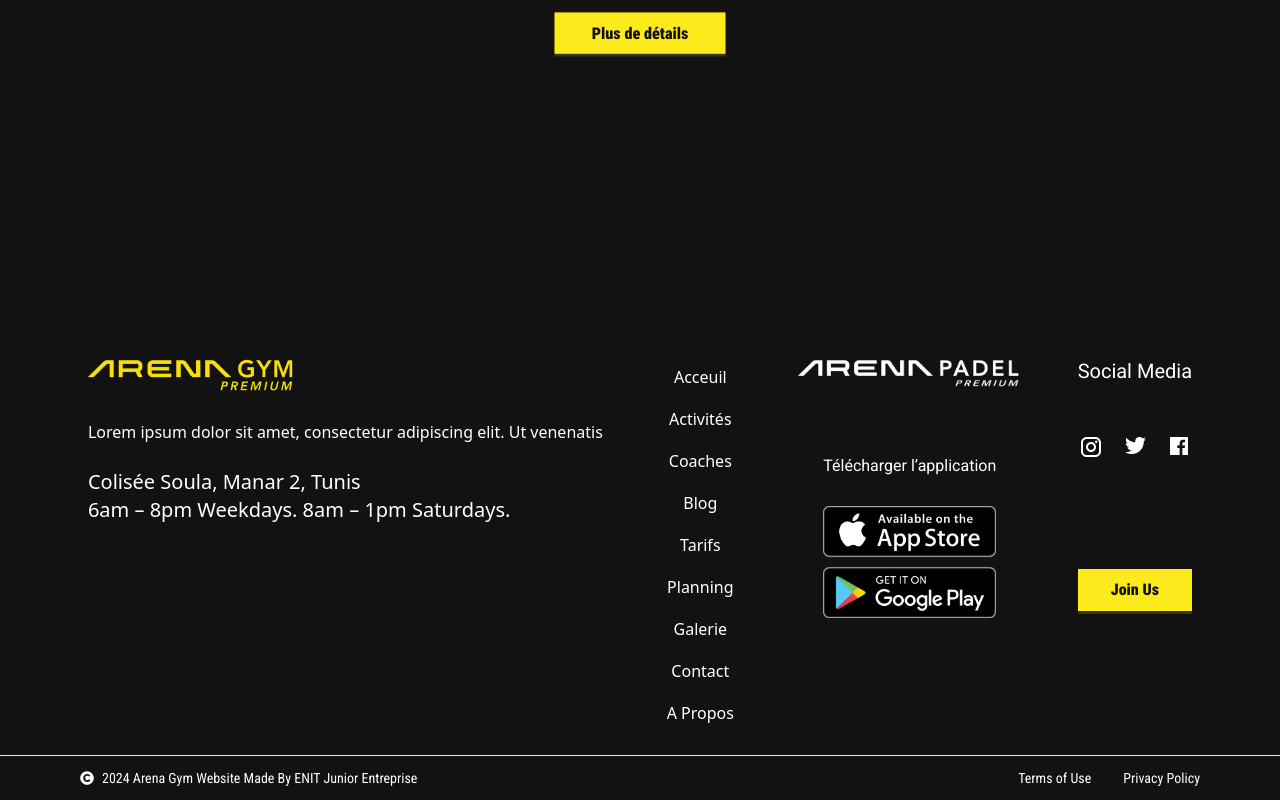
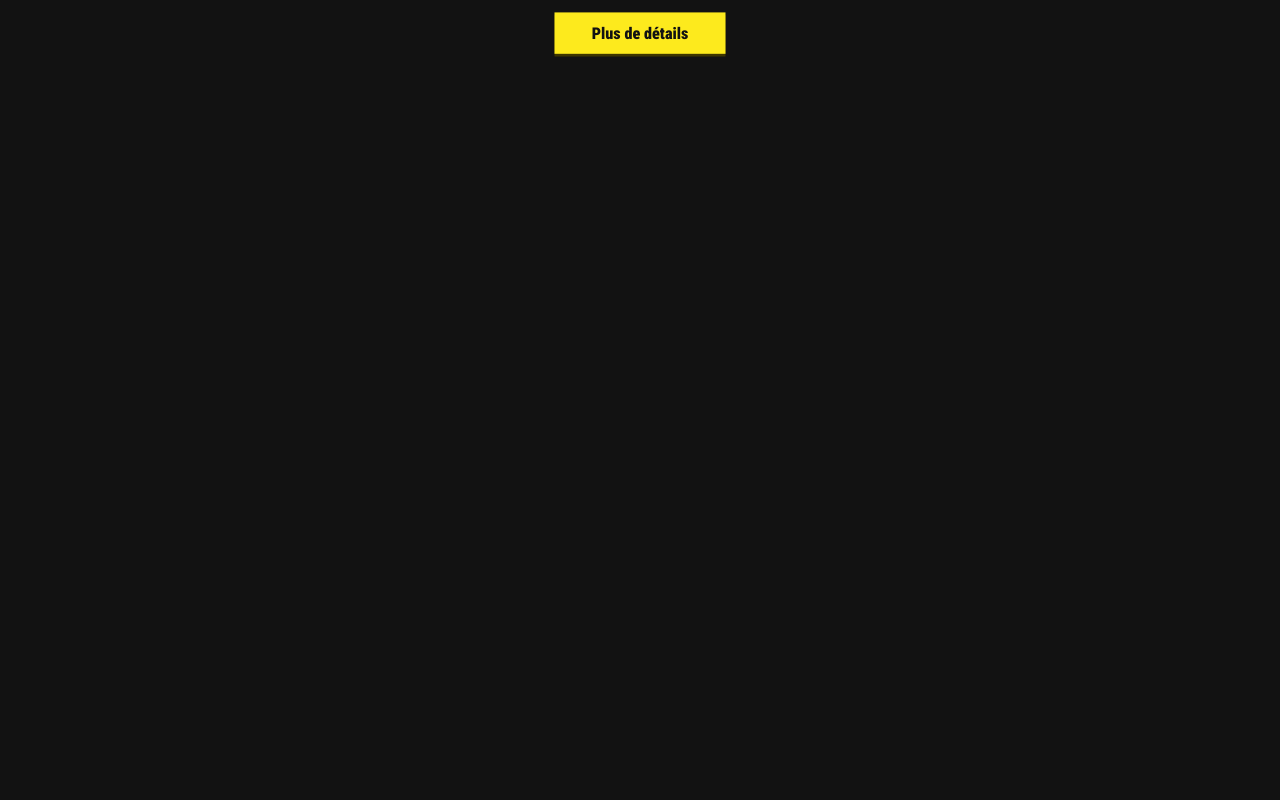
Before and after one commit to medazizktata/Arena-gym-website, a React (Vite) app in the folder Arena-gym-website/: page /tarifs in a window 1280 px wide. Shown: the part 2546-3346 px from the top of the page. After the commit the page ends 2903 px from the top, so only its background shows below. Built offline with nearby package versions, Linux system fonts and the light colour scheme.

Commit message:
Redundant inscription route

```diff
--- a/Arena-gym-website/src/App.jsx
+++ b/Arena-gym-website/src/App.jsx
@@ -88,16 +88,11 @@ function App() {
               element={<About />}
               errorElement={<ErrorPage />}
             />
-            <Route
-              path="/inscription"
-              element={<Inscription />}
-              errorElement={<ErrorPage />}
-            />
           </Routes>
         </div>
         <div className="mt-60 w-full bottom-0 mx-auto">
-          <Footer />
-          <BelowFooter />
+          {/* <Footer />
+          <BelowFooter /> */}
         </div>
       </div>
     </>
```
